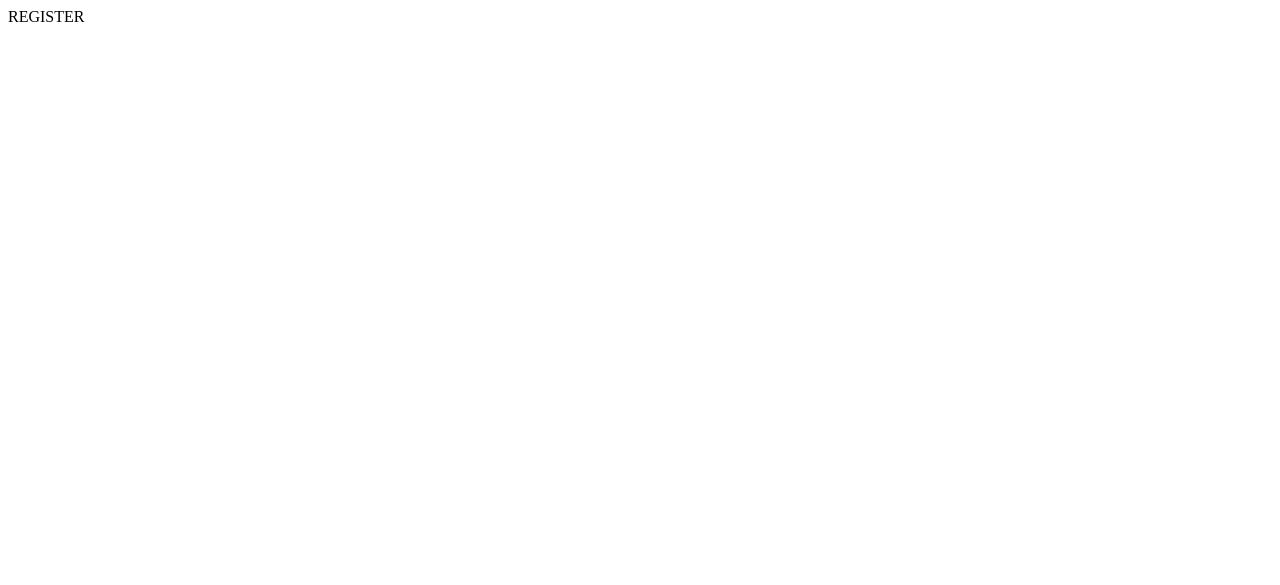
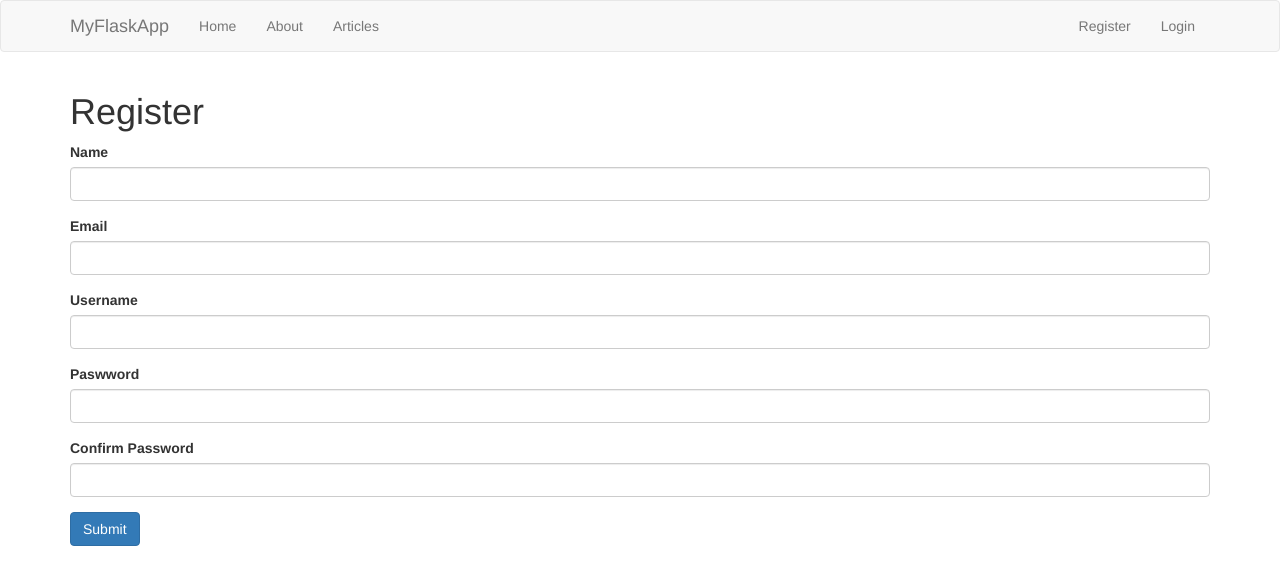
Before and after one commit to TestardR/Python-Flask-Web_App, a Flask app: page /register in a window 1280 px wide. Before the commit the part shown is almost empty. Shown: the top 585 px of the page. Run offline with Flask 2, Linux system fonts and the light colour scheme; some libraries are stand-ins or nearby versions.

Commit message:
creating a register form

```diff
--- /dev/null
+++ b/templates/includes/_formhelpers.html
@@ -0,0 +1,6 @@
+{% macro render_field(field) %}
+{{ field.label }}
+{{ field(**kwargs)|safe }}
+{% if field.errors %} {% for error in field.errors %}
+<span class="help-inline">{{ error }}</span>
+{% endfor %} {% endif %} {% endmacro %}
--- a/templates/register.html
+++ b/templates/register.html
@@ -1 +1,22 @@
-REGISTER
+{% extends 'layout.html' %} {% block body %}
+<h1>Register</h1>
+{% from "includes/_formhelpers.html" import render_field %}
+<form method="POST" action="">
+  <div class="form-group">
+    {{render_field(form.name, class_="form-control")}}
+  </div>
+  <div class="form-group">
+    {{render_field(form.email, class_="form-control")}}
+  </div>
+  <div class="form-group">
+    {{render_field(form.username, class_="form-control")}}
+  </div>
+  <div class="form-group">
+    {{render_field(form.password, class_="form-control")}}
+  </div>
+  <div class="form-group">
+    {{render_field(form.confirm, class_="form-control")}}
+  </div>
+  <p><input type="submit" class="btn btn-primary" value="Submit" /></p>
+</form>
+{% endblock %}
```
